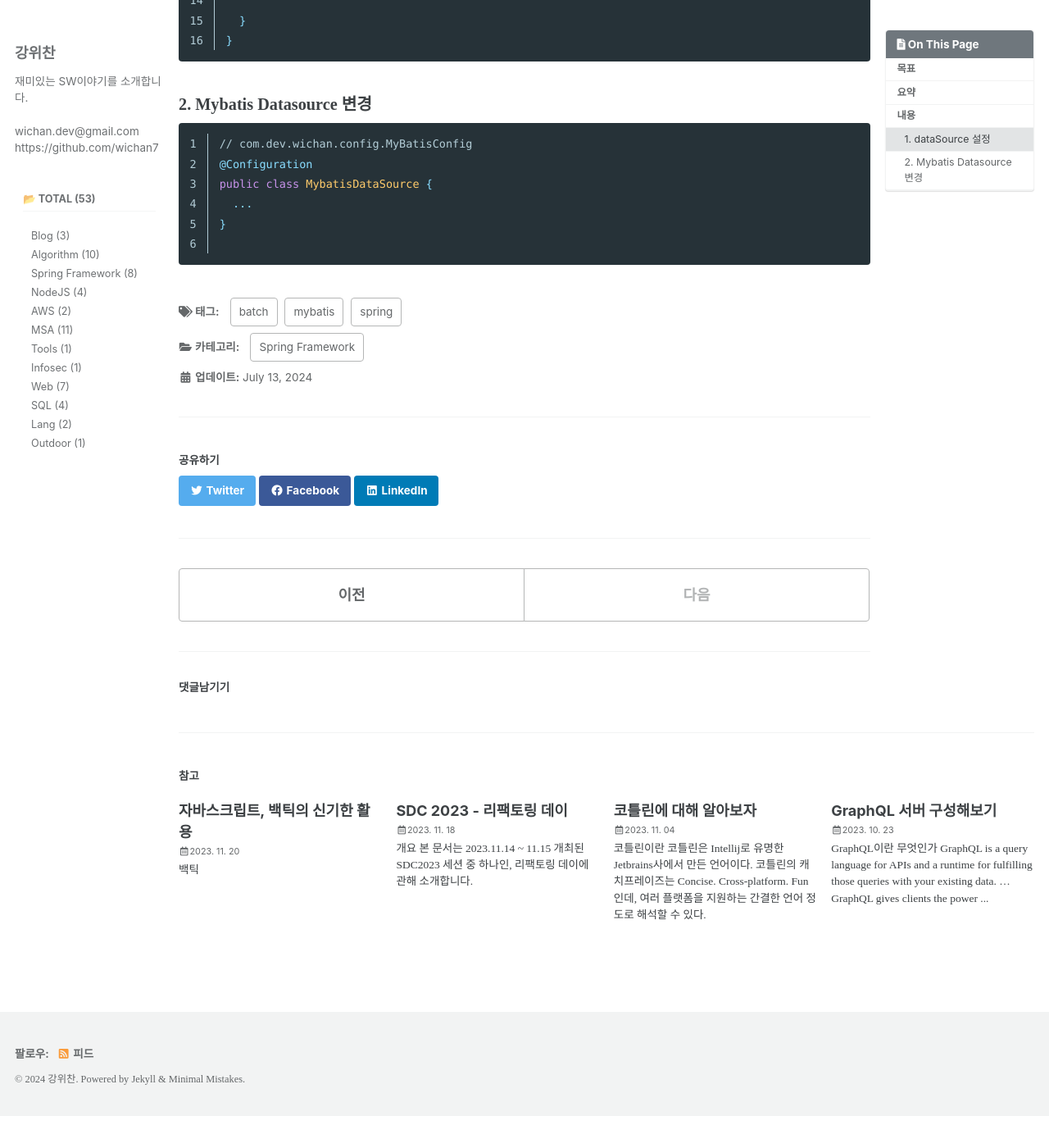
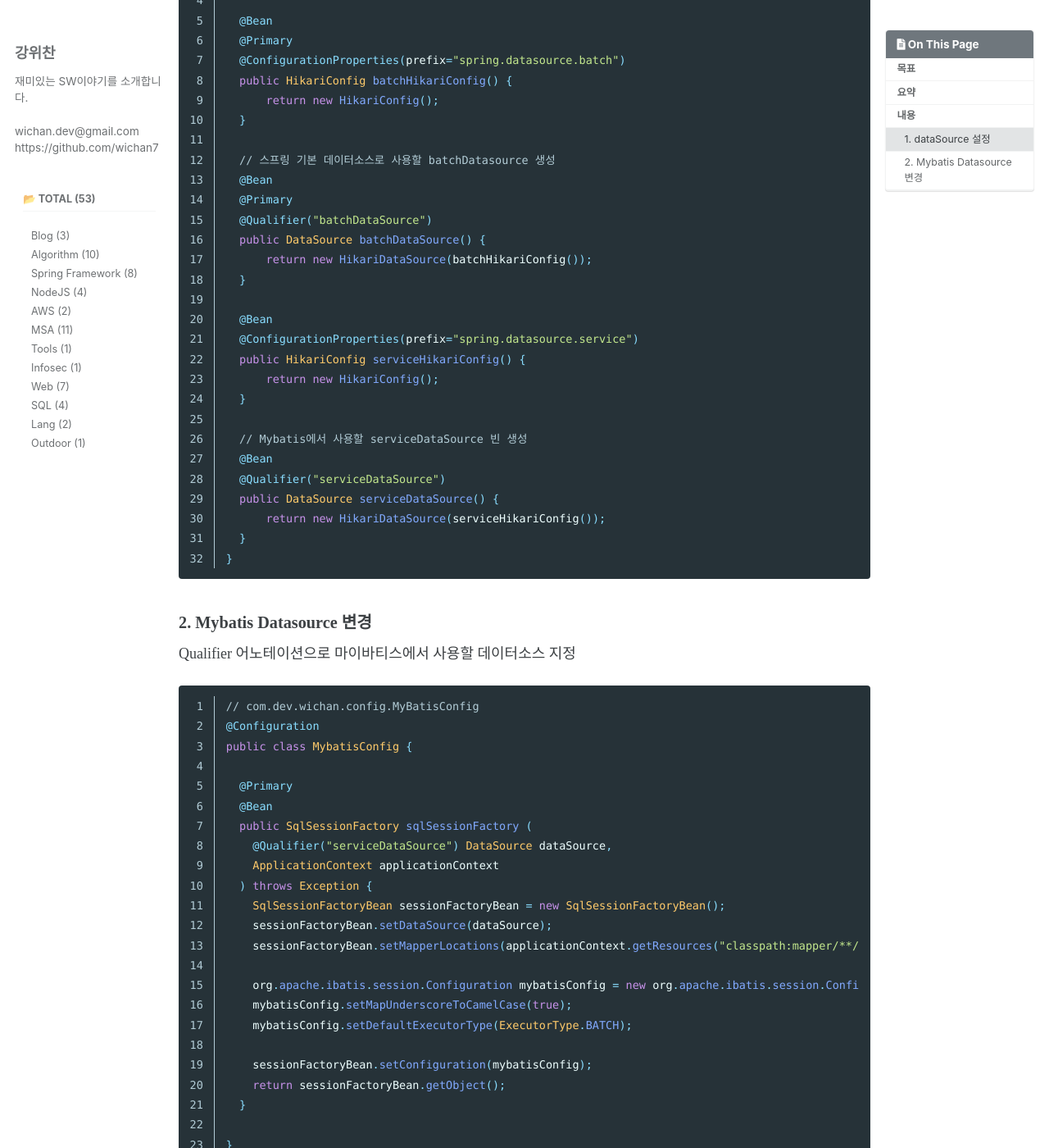
Before and after one commit to wichan7/wichan7.github.io, a Jekyll site: the page built from _posts/2024-07-13-spring-batch-mybatis.md, in a window 1280 px wide and 1400 px high, scrolled down 1385 px. Shown: the whole window at 82% size. Built offline with Jekyll 4.4.1, drawn with Linux system fonts in a browser that asks for light colours; cached includes are drawn as plain includes; some web fonts are replaced; comment, search, counter and statistics services are not loaded; before the commit the page ends 2746 px from its top, so only the background shows below that; some of the changed text lies outside the part shown.

Commit message:
feat: 상세 내용 추가

````diff
--- a/_posts/2024-07-13-spring-batch-mybatis.md
+++ b/_posts/2024-07-13-spring-batch-mybatis.md
@@ -29,42 +29,88 @@ application.yml에서는 여러개의 datasource 설정을 지원하지 않는
 ```yaml
 # application.yml
 spring:
-  ...
-  ...
+  application:
+    name: my-batch
+  batch:
+    jdbc:
+      initialize-schema: never
+    job:
+      name: ${job.name:NONE}
   datasource:
-    ... # 삭제
     batch:
-      ... # 추가
-    mybatis:
-      ... # 추가
+      jdbc-url: jdbc:mysql://{batch-database-uri}/batch
+      driver-class-name: com.mysql.cj.jdbc.Driver
+      username: batch
+      password: batch123
+    service:
+      jdbc-url: jdbc:mysql://{service-database-uri}/service
+      driver-class-name: com.mysql.cj.jdbc.Driver
+      username: service
+      password: service123
 ```
 
 ```java
 // com.dev.wichan.config.DataSourceConfig
 @Configuration
 public class DataSourceCOnfig {
-  ...
+
   @Bean
   @Primary
-  public ...() {
+  @ConfigurationProperties(prefix="spring.datasource.batch")
+  public HikariConfig batchHikariConfig() {
+      return new HikariConfig();
+  }
 
+  // 스프링 기본 데이터소스로 사용할 batchDatasource 생성
+  @Bean
+  @Primary
+  @Qualifier("batchDataSource")
+  public DataSource batchDataSource() {
+      return new HikariDataSource(batchHikariConfig());
   }
 
   @Bean
-  @Qualifier("mybatisDatasource")
-  public ...() {
+  @ConfigurationProperties(prefix="spring.datasource.service")
+  public HikariConfig serviceHikariConfig() {
+      return new HikariConfig();
+  }
 
+  // Mybatis에서 사용할 serviceDataSource 빈 생성
+  @Bean
+  @Qualifier("serviceDataSource")
+  public DataSource serviceDataSource() {
+      return new HikariDataSource(serviceHikariConfig());
   }
 }
 ```
 
 ### 2. Mybatis Datasource 변경
 
+Qualifier 어노테이션으로 마이바티스에서 사용할 데이터소스 지정
+
 ```java
 // com.dev.wichan.config.MyBatisConfig
 @Configuration
-public class MybatisDataSource {
-  ...
+public class MybatisConfig {
+
+  @Primary
+  @Bean
+  public SqlSessionFactory sqlSessionFactory (
+    @Qualifier("serviceDataSource") DataSource dataSource,
+    ApplicationContext applicationContext
+  ) throws Exception {
+    SqlSessionFactoryBean sessionFactoryBean = new SqlSessionFactoryBean();
+    sessionFactoryBean.setDataSource(dataSource);
+    sessionFactoryBean.setMapperLocations(applicationContext.getResources("classpath:mapper/**/*.xml"));
+
+    org.apache.ibatis.session.Configuration mybatisConfig = new org.apache.ibatis.session.Configuration();
+    mybatisConfig.setMapUnderscoreToCamelCase(true);
+    mybatisConfig.setDefaultExecutorType(ExecutorType.BATCH);
+
+    sessionFactoryBean.setConfiguration(mybatisConfig);
+    return sessionFactoryBean.getObject();
+  }
+
 }
 
 ```
````
